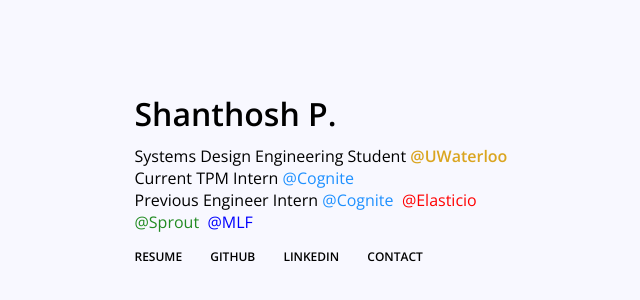
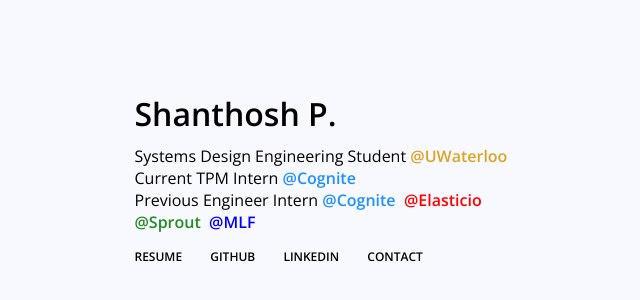
Before and after one commit to shanthoshp/shanthosh.info, a plain HTML site: page index.html in a window 1280 px wide. Shown: the part 222-522 px from the top of the page, without its empty margins (323-963 px from the left). Drawn offline with nearby package versions, Linux system fonts and the light colour scheme.

Commit message:
Update index.html

```diff
--- a/index.html
+++ b/index.html
@@ -17,13 +17,13 @@
           Systems Design Engineering Student
             <a target="_blank" href="https://uwaterloo.ca/systems-design-engineering/" style="color: goldenrod"><b>@UWaterloo</b></a>
             <br>
-	  Current TPM Intern <a target="_blank" href="https://www.cognite.com/" style="color: dodgerblue">@Cognite&nbsp;</a>
+	  Current TPM Intern <a target="_blank" href="https://www.cognite.com/" style="color: dodgerblue"><b>@Cognite&nbsp;</b></a>
             <br>
           Previous Engineer Intern
-	  <a target="_blank" href=https://www.cognite.com/" style="color: dodgerblue">@Cognite&nbsp;</a>
-          <a target="_blank" href="https://www.elastic.io/" style="color: red">@Elasticio&nbsp;</a>
-          <a target="_blank" href="https://www.sproutatwork.com/" style="color: forestgreen">@Sprout&nbsp;</a>
-          <a target="_blank" href="http://digitalinnovation.mapleleaffoods.com/" style="color: blue">@MLF</a>
+		<a target="_blank" href=https://www.cognite.com/" style="color: dodgerblue"><b>@Cognite&nbsp;</b></a>
+          <a target="_blank" href="https://www.elastic.io/" style="color: red"><b>@Elasticio&nbsp;</b></a>
+          <a target="_blank" href="https://www.sproutatwork.com/" style="color: forestgreen"><b>@Sprout&nbsp;</b></a>
+          <a target="_blank" href="http://digitalinnovation.mapleleaffoods.com/" style="color: blue"><b>@MLF</b></a>
         </p>
         <p class="links">
           <a target="_blank" href="shanthosh_pushparajah.pdf">resume</a>
```
